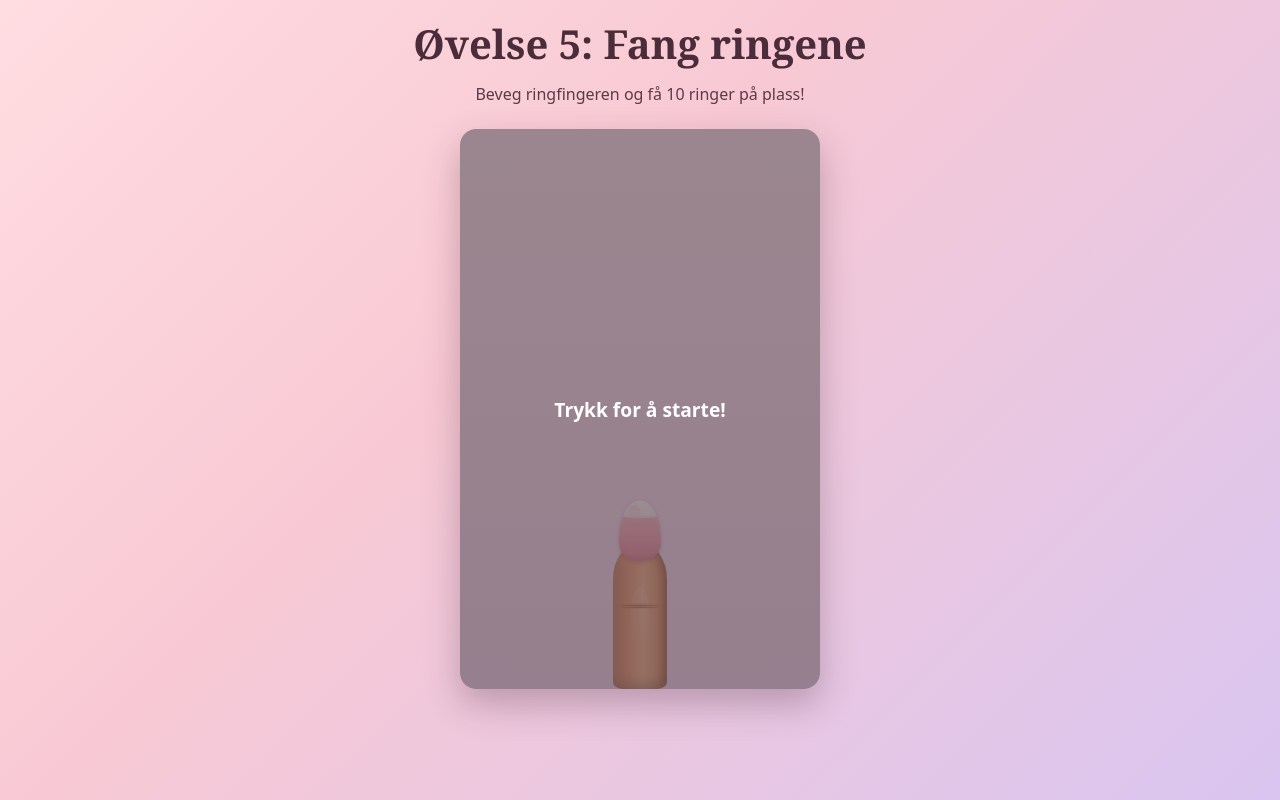
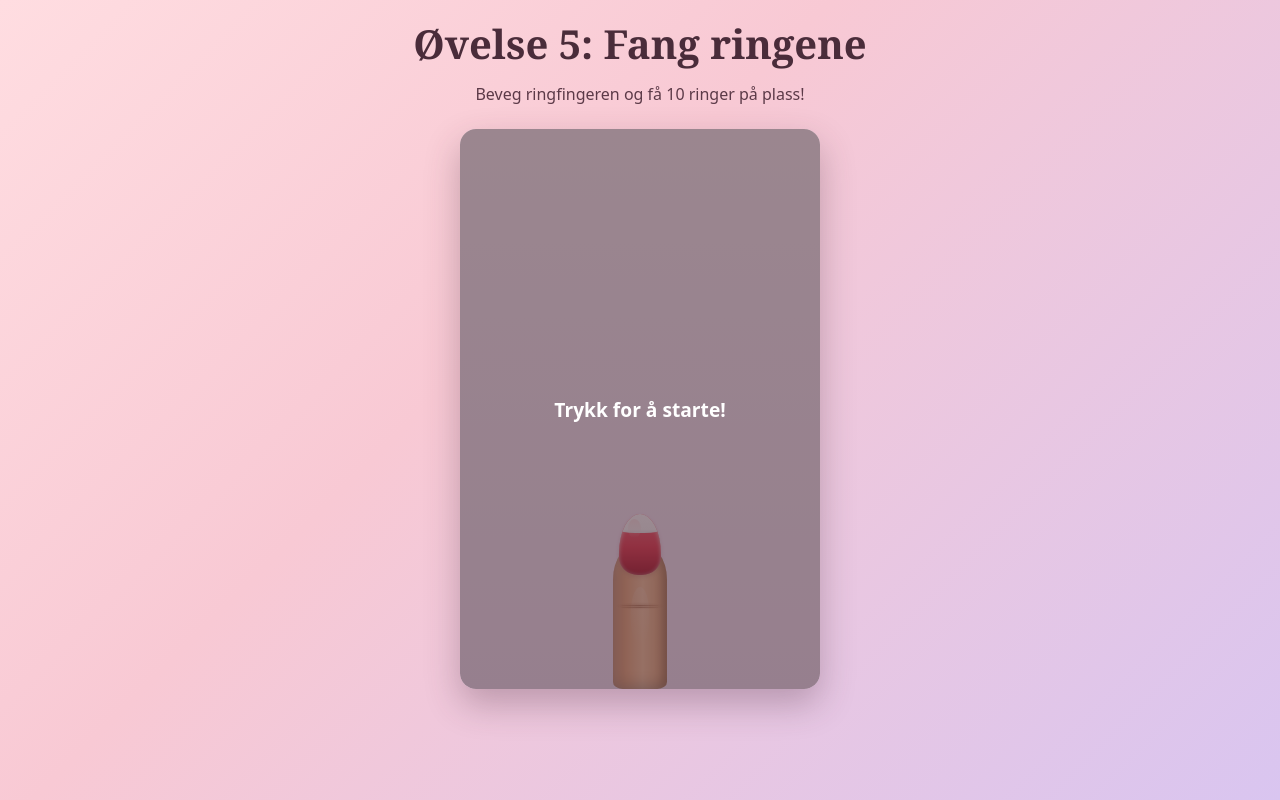
Before and after one commit to henrikaburmann/bryllupsgave, a React (Vite) app: page /spill/5 in a window 1280 px wide. Built offline with nearby package versions, Linux system fonts and the light colour scheme.

Commit message:
Ring game: red nail base instead of pink

```diff
--- a/src/pages/RingGame.css
+++ b/src/pages/RingGame.css
@@ -152,13 +152,13 @@
 
 .finger__nail {
   position: absolute;
-  top: -30%;
+  top: -20%;
   left: 50%;
   transform: translateX(-50%);
   width: 78%;
   height: 42%;
   border-radius: 50% 50% 45% 45% / 65% 65% 30% 30%;
-  background: linear-gradient(180deg, #ffd8dc 0%, #f5b8bf 55%, #e89ba5 100%);
+  background: linear-gradient(180deg, #ff6b7a 0%, #e8354a 55%, #a71428 100%);
   box-shadow:
     inset 0 2px 4px rgba(255, 220, 220, 0.7),
     inset 0 -2px 3px rgba(180, 100, 110, 0.35),
```
